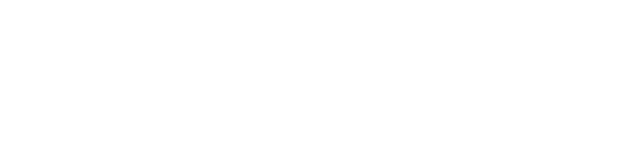
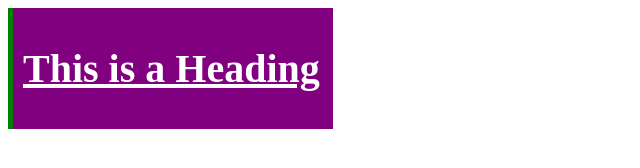
Before and after one commit to acciojob/all-styles-text-ShaikhAnis30, a website: page main.html in a window 1280 px wide. Shown: the whole page, without its empty margins (0-640 px from the left). Drawn offline with Linux system fonts and the light colour scheme.

Commit message:
created a submission

```diff
--- a/main.html
+++ b/main.html
@@ -8,6 +8,22 @@
 
 <body>
 	<!-- the entire body must be written by student -->
+
+
+	<div class="main">
+		<div class="heading" id="heading">
+			<h1><u>This is a Heading</u</h1>
+		</div>
+	</div>
+
+
+
+
+
+
+
+
+
     <script type="text/javascript" src="./script.js">
 </script>
 
--- a/styles.css
+++ b/styles.css
@@ -1,2 +1,13 @@
 
 /* Your CSS Code here. */
+
+.heading{
+	width: 300px;
+	background: purple;
+	padding: 10px;
+	font-size: 20px;
+	color: white;
+	border-style: solid;
+	border-width: 0px 0px 0px 5px;
+	border-left-color: green;
+}
```
